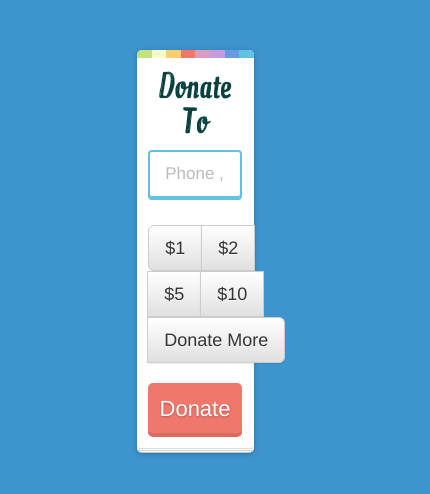
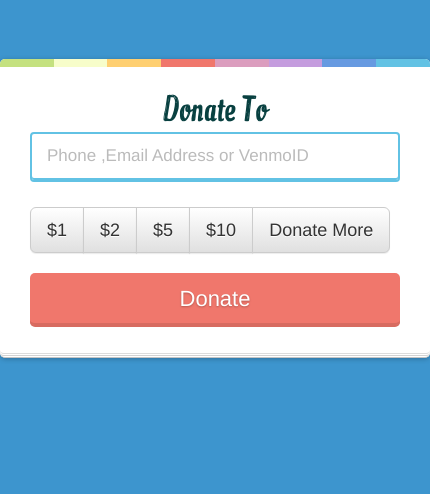
Before and after one commit to ddiddi/vDonate, a plain HTML site: page web/index.html in a window 390 px wide. Shown: the whole page, 430 px wide, since content can reach past the window. Drawn offline with nearby package versions, Linux system fonts and the light colour scheme.

Commit message:
responsive design updated

```diff
--- a/web/css/style.css
+++ b/web/css/style.css
@@ -68,9 +68,9 @@ body {
 
 .sign-up {
   position: relative;
-  margin: 50px auto;
-  width: 30%;
-  padding: 5% 3% 4% ;
+  margin: 15% auto;
+  width: 430px;
+  padding: 30px;
   background: white;
   border-bottom: 1px solid #c4c4c4;
   border-radius: 5px;
@@ -94,9 +94,9 @@ body {
 }
 
 .sign-up-title {
-  margin: -5% -5% 5%;
+  margin: 2px 2px 2px;
   font-family: ParaCity;
-  padding: 5px 5px;
+  padding: 2px 2px;
   line-height: 35px;
   font-size: 3em;
   font-weight: 300;
--- a/web/index.html
+++ b/web/index.html
@@ -50,8 +50,6 @@
 
   <div id="demo" class="collapse" style="padding: 30px">
    <b>$10</b><input id="amtSlider" style="width: 24em; " data-slider-id='amtSlider' type="text" data-slider-min="10" data-slider-max="100" data-slider-step="2" data-slider-value="20"/><b>$100</b>
-
-	<p> (Drag to Donation Amount) </p>
 	</div>
 
    	<input type="submit" value="Donate" class="sign-up-button">
```
